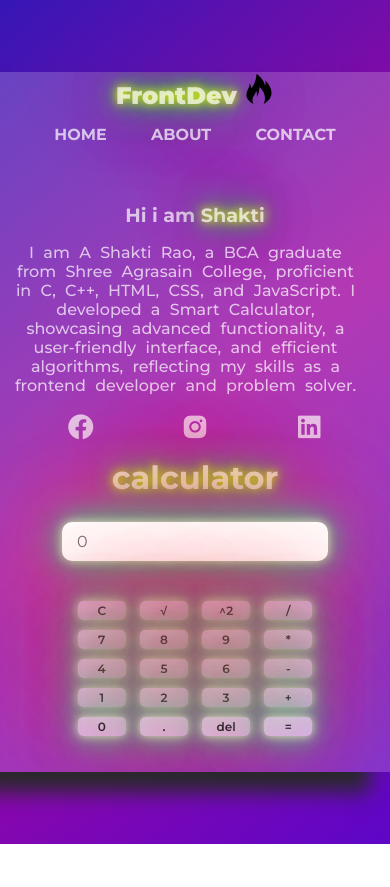
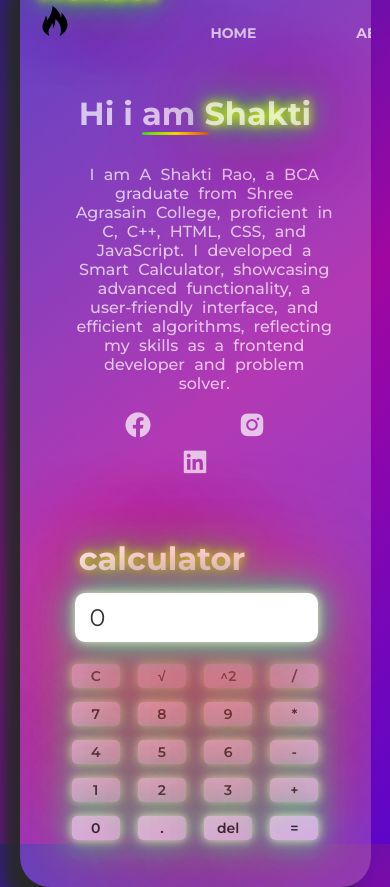
Before and after one commit to A-Shakti-Rao/Simple-Calculator-Project, a plain HTML site: page index.html in a window 390 px wide. Before the commit the page ends 844 px from the top, so only its background shows below. Drawn offline with nearby package versions, Linux system fonts and the light colour scheme.

Commit message:
making general resonsive

```diff
--- a/style.css
+++ b/style.css
@@ -14,7 +14,6 @@ body {
     align-items: center;
     height: 100vh;
     width: 100vw;
-    overflow: hidden;
 }
 
 .shadow-effect {
@@ -34,15 +33,16 @@ body {
 }
 
 .container {
-    width: 90vw;
-    max-width: 1200px;
-    height: 90vh;
-    max-height: 700px;
+    width: 75vw;
+    height: 80vh;
     color: rgb(66, 0, 132);
     border-radius: 30px;
     overflow: hidden;
     box-shadow: -20px 20px 20px rgb(40, 41, 41);
     background-color: rgba(255, 255, 255, 0.2);
+    display: flex;
+    flex-direction: column;
+    align-items: center;
 }
 
 .navbar {
@@ -51,6 +51,15 @@ body {
     display: flex;
     justify-content: space-around;
     align-items: flex-end;
+}
+
+.list ul {
+    display: flex;
+    list-style: none;
+}
+
+.list ul li {
+    margin: 0 15px;
 }
 
 .list ul li a {
@@ -99,29 +108,40 @@ nav h1 {
 
 .box {
     width: 100%;
-    height: 88%;
     display: flex;
-    flex-direction: column;
     justify-content: center;
     align-items: center;
     color: rgba(255, 255, 255, 0.7);
     letter-spacing: 0px;
+    flex-wrap: wrap;
 }
 
 .box1,
 .box2 {
-    width: 100%;
-    padding: 10px;
-    text-align: center;
+    width: 50%;
+    padding: 20px;
 }
 
 .box1 h1 {
-    margin: 1rem 0;
-    font-size: 2rem;
+    margin: 7rem 5rem 2rem 4rem;
+    position: relative;
+}
+
+.box1 h1 span::after {
+    content: '';
+    position: absolute;
+    width: 28%;
+    height: 3px;
+    bottom: -2px;
+    left: 28%;
+    border-radius: 25%;
+    transform: scaleX(1);
+    transition: transform 2s linear;
+    background: linear-gradient(to right, rgb(61, 234, 3), rgb(244, 211, 0), rgb(224, 82, 5));
 }
 
 .box1 p {
-    margin: 1rem 0;
+    margin: 0rem 5rem 2rem 4rem;
     word-spacing: 5px;
     width: 95%;
     font-weight: 500;
@@ -141,30 +161,16 @@ nav h1 {
         0px 0px 100px rgb(255, 77, 0);
 }
 
-.box2 .headings {
-    margin-bottom: 20px;
+.box1 div {
+    margin-left: 3rem;
+    margin-top: 2rem;
 }
 
-.box2 .headings h1 {
-    font-size: 2rem;
-    margin-bottom: 10px;
-}
-
-.box2 .headings input {
-    padding: 10px 15px;
-    margin: 15px;
-    width: 90%;
-    border: none;
-    border-radius: 10px;
-    font-size: 1.5rem;
-    background-color: rgb(255, 255, 255);
-    color: black;
-    cursor: pointer;
-    outline: none;
-}
-
-.box2 .clickers {
-    width: 100%;
+.box2 {
+    display: flex;
+    flex-direction: column;
+    justify-content: center;
+    align-items: center;
 }
 
 .button {
@@ -172,7 +178,7 @@ nav h1 {
     height: 2rem;
     border-radius: 5px;
     border: none;
-    margin: 7px;
+    margin: 7px 7px;
     font-size: 16px;
     font-weight: 600;
     background-color: rgb(255, 255, 255, 0.6);
@@ -180,64 +186,67 @@ nav h1 {
     color: rgba(0, 0, 0, 0.8);
 }
 
-@media (max-width: 768px) {
+.headings input {
+    padding: 10px 15px;
+    margin: 15px;
+    width: 20rem;
+    border: none;
+    border-radius: 10px;
+    font-size: 30px;
+    background-color: rgb(255, 255, 255);
+    color: black;
+    cursor: pointer;
+    outline: none;
+}
+
+.input::placeholder {
+    color: rgb(0, 0, 0, 0.8);
+}
+
+.headings {
+    position: relative;
+}
+
+.headings h1 {
+    margin-left: 1.2rem;
+    color: rgb(255, 255, 255);
+}
+
+@media screen and (max-width: 768px) {
     .container {
-        width: 95vw;
-        height: 95vh;
-    }
-
-    .navbar {
-        flex-direction: column;
-        align-items: center;
-    }
-
-    .list li {
-        padding: 10px 20px;
-        font-size: 16px;
+        width: 90vw;
+        height: auto;
+        padding: 20px;
     }
 
     .box1,
     .box2 {
         width: 100%;
-        padding: 5px;
     }
 
     .box1 h1 {
-        font-size: 1.5rem;
+        margin: 2rem 1rem;
+        text-align: center;
     }
 
-    .box2 .headings input {
-        width: 80%;
-        font-size: 1.2rem;
+    .box1 p {
+        margin: 1rem;
+        text-align: center;
+    }
+
+    .box1 div {
+        margin: 1rem 0;
+        text-align: center;
+    }
+
+    .headings input {
+        width: 90%;
+        font-size: 24px;
     }
 
     .button {
-        width: 3.5rem;
+        width: 3rem;
         height: 1.5rem;
         font-size: 14px;
     }
 }
-
-@media (max-width: 480px) {
-    .container {
-        width: 100vw;
-        height: 100vh;
-        border-radius: 0;
-    }
-
-    .box1 h1 {
-        font-size: 1.2rem;
-    }
-
-    .box2 .headings input {
-        width: 70%;
-        font-size: 1rem;
-    }
-
-    .button {
-        width: 3rem;
-        height: 1.2rem;
-        font-size: 12px;
-        margin: 5px;
-    }
-}
```
